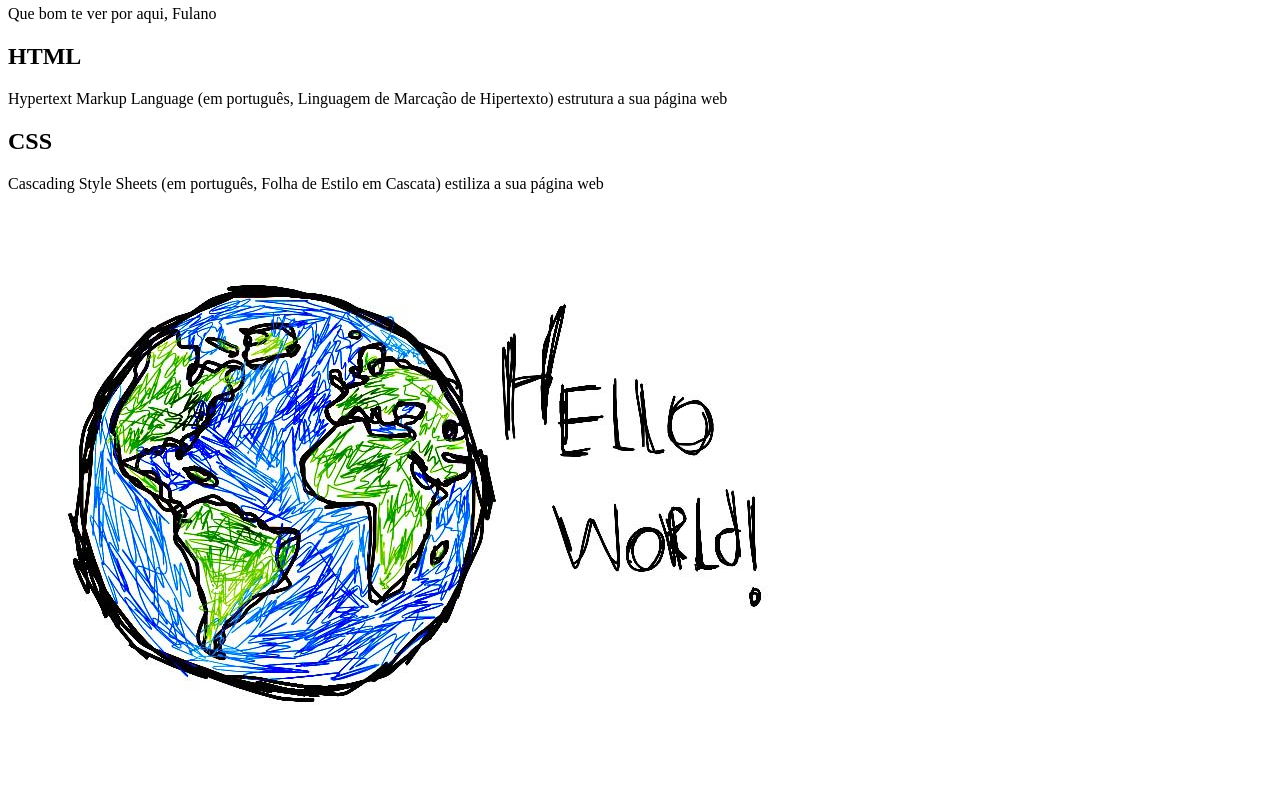
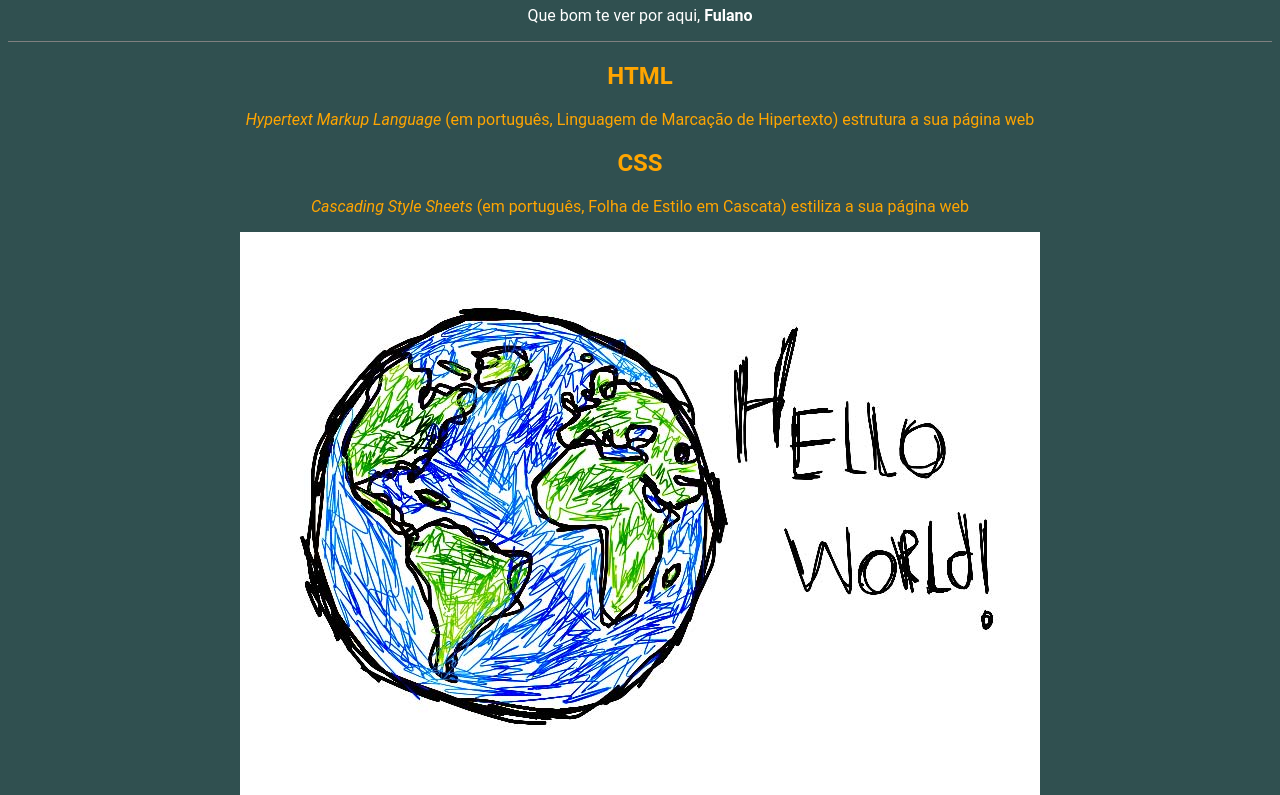
Before and after one commit to Katiana88/Hello-World, a plain HTML site: page index.html in a window 1280 px wide. Shown: the part 75-870 px from the top of the page. Drawn offline with Linux system fonts and the light colour scheme.

Commit message:
Criamos a estilização do site

```diff
--- a/index.html
+++ b/index.html
@@ -4,20 +4,21 @@
     <meta charset="UTF-8">
     <meta name="viewport" content="width=device-width, initial-scale=1.0">
     <title>Hello World</title>
+    <link rel="stylesheet" href="style.css">
 </head>
 <body>
     <header>
         <h1>Hello World</h1>
-        <p>Que bom te ver por aqui, Fulano</p>
+        <p>Que bom te ver por aqui, <span id="nome-usuário"> Fulano</span></p>
 
     </header>
 
     <section>
-        <h2>HTML</h2>
-        <P>Hypertext Markup Language (em português, Linguagem de Marcação de Hipertexto) estrutura a sua página web</P>
+        <h2><font color="orange">HTML<font></font></h2>
+        <P><span class="texto-inglês">Hypertext Markup Language</span> (em português, Linguagem de Marcação de Hipertexto) estrutura a sua página web</P>
 
-        <h2>CSS</h2>
-        <P>Cascading Style Sheets (em português, Folha de Estilo em Cascata) estiliza a sua página web </P>
+        <h2><font color="orange">CSS<font></font></h2>
+        <P><span class="texto-inglês">Cascading Style Sheets</span> (em português, Folha de Estilo em Cascata) estiliza a sua página web </P>
         <img src="imagem/Olá mundo.png" alt="Imagem com figuras geométricas ao fundo e uma figura do planeta Terra a frente, com a inscrição Hello World em letras pretas"
   >
     </section>
--- /dev/null
+++ b/style.css
@@ -0,0 +1,26 @@
+h2{
+    color:orange;
+}
+
+body{
+    background-color: #305050;
+    color: white;
+     font-family: Roboto;
+     text-align: center;
+}
+
+header{
+    border-bottom: 1px solid grey;
+}
+
+footer{
+    border-top: 1px solid green;
+}
+
+#nome-usuário{
+    font-weight: bold;
+}
+
+.texto-inglês{
+    font-style: italic;
+}
```
